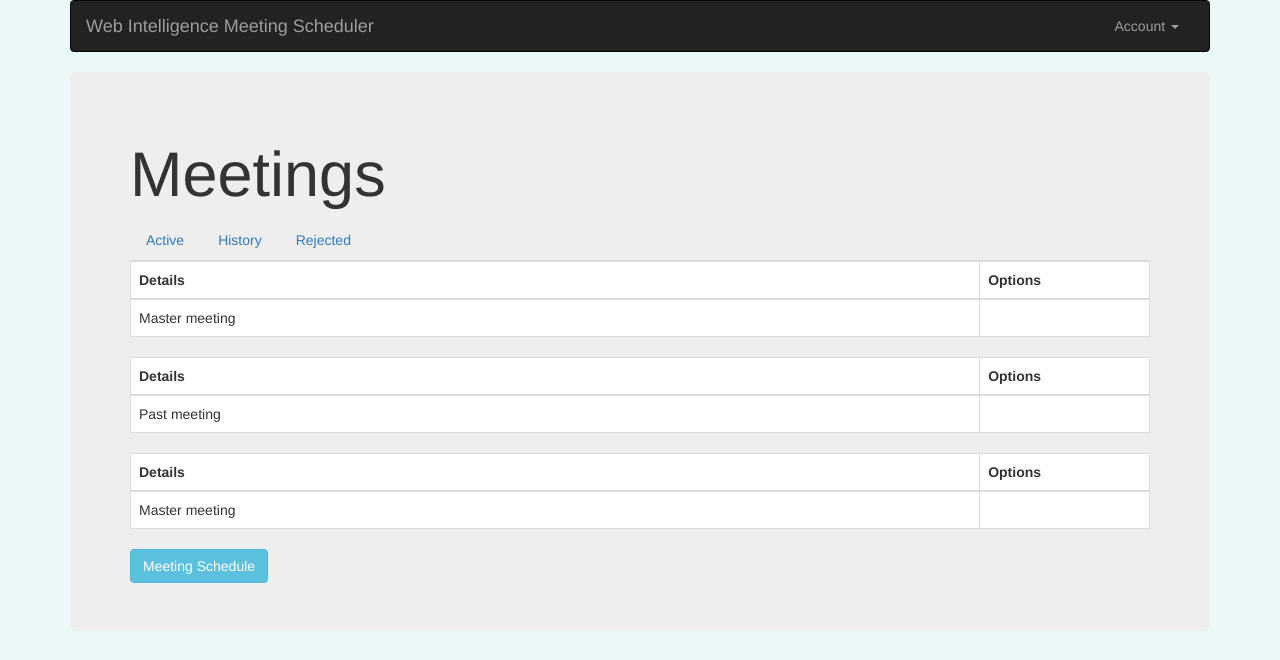
After one commit to ichrist79/WIMS, a PHP site: page /profile.html in a window 1280 px wide. The commit adds this page. Shown: the top 660 px of the page. Run offline with PHP 8.4, Linux system fonts and the light colour scheme.

Commit message:
profile added

```diff
--- a/css/edit.css
+++ b/css/edit.css
@@ -44,7 +44,7 @@ body {
     }
 }
 
-.jumbotron {
+#jumbotron_reg {
     background-image: url('http://www.svucea.com/attachments/Image/register_1.jpg?template=generic');
     background-repeat: no-repeat;
     background-position: center;
--- a/index.html
+++ b/index.html
@@ -34,7 +34,8 @@ and open the template in the editor.
                         <div class="form-group">
                             <input type="password" placeholder="Password" class="form-control">
                         </div>
-                        <button type="submit" class="btn btn-success">Sign in</button>
+                        <a href="profile.html" class="btn btn-primary">Sign In</a>
+                        <!--<button type="submit" class="btn btn-success">Sign in</button>-->
                     </form>
                 </div>
             </div>
@@ -44,7 +45,7 @@ and open the template in the editor.
             <div id="img_button">
                 <img src="https://www.opusmeetingrooms.com/wp-content/themes/office/images/bg/meeting_room_bkg-3.jpg" class="img-responsive">
                 <div id="button">
-                    <p>Welcome to the most sofisticated Meeting Scheduler of the entire Web</p>
+                    <p>Welcome to the most sophisticated Meeting Scheduler of the entire Web</p>
                     <a href="registration.html" class="btn btn-primary btn-lg">Sign Up</a>
                 </div>
             </div>
--- /dev/null
+++ b/profile.html
@@ -0,0 +1,106 @@
+<!DOCTYPE html>
+<!--
+To change this license header, choose License Headers in Project Properties.
+To change this template file, choose Tools | Templates
+and open the template in the editor.
+-->
+<html>
+    <head>
+        <title>Web Intelligence Meeting Scheduler</title>
+        <meta charset="UTF-8">
+        <meta name="viewport" content="width=device-width, initial-scale=1.0">
+        <script src="js/jquery.min.js" type="text/javascript"></script>
+        <script src="js/bootstrap.min.js" type="text/javascript"></script>
+        <link rel="stylesheet" href="css/bootstrap.min.css"/>
+        <link rel="stylesheet" href="css/edit.css"/>
+    </head>
+    <body>
+        <div class="container">
+            <nav class="navbar navbar-inverse">
+                <div class="container-fluid">
+                    <div class="navbar-header">
+                        <button type="button" class="navbar-toggle" data-toggle="collapse" data-target="#navbar" aria-expanded="false" aria-controls="navbar">
+                            <span class="icon-bar"></span>
+                            <span class="icon-bar"></span>
+                            <span class="icon-bar"></span>
+                        </button>
+                        <a class="navbar-brand" href="#">Web Intelligence Meeting Scheduler</a>
+                    </div>
+
+                    <div id="navbar" class="navbar-collapse collapse">
+                        <ul class="nav navbar-nav navbar-right">
+                            <li class="dropdown">
+                                <a href="#" class="dropdown-toggle" data-toggle="dropdown">Account <span class="caret"></span></a>
+                                <ul class="dropdown-menu">
+                                    <li><a href="#">Profile</a></li>
+                                    <li><a href="#">History</a></li>
+                                    <li><a href="#">Meetings</a></li>
+                                    <li class="divider"></li>
+                                    <li class="dropdown-header">Logout</li>
+                                </ul>
+                            </li>
+                        </ul>
+
+                    </div>
+                </div>
+            </nav>
+            <div class="jumbotron">
+                <h1>Meetings</h1>
+                <ul class="nav nav-tabs">
+                    <li class="nav-item">
+                        <a class="nav-link active" href="#active">Active</a>
+                    </li>
+                    <li class="nav-item">
+                        <a class="nav-link" href="#history">History</a>
+                    </li>
+                    <li class="nav-item">
+                        <a class="nav-link" href="#rejected">Rejected</a>
+                    </li>
+                </ul>
+                <div id="active" class="table">
+                    <table class="table table-bordered table-responsive">
+                        <thead>
+                            <th class="col-md-10">Details</th>
+                            <th class="col-md-2">Options</th>
+                        </thead>
+                        <tbody>
+                            <tr>
+                                <td>Master meeting</td>
+                                <td></td>
+                            </tr>
+                        </tbody>
+                    </table>
+                </div>
+                <div id="history" class="table">
+                    <table class="table table-bordered table-responsive">
+                        <thead>
+                            <th class="col-md-10">Details</th>
+                            <th class="col-md-2">Options</th>
+                        </thead>
+                        <tbody>
+                            <tr>
+                                <td>Past meeting</td>
+                                <td></td>
+                            </tr>
+                        </tbody>
+                    </table>
+                </div>
+                <div id="rejected" class="table">
+                    <table class="table table-bordered table-responsive">
+                        <thead>
+                            <th class="col-md-10">Details</th>
+                            <th class="col-md-2">Options</th>
+                        </thead>
+                        <tbody>
+                            <tr>
+                                <td>Master meeting</td>
+                                <td></td>
+                            </tr>
+                        </tbody>
+                    </table>
+                </div>
+                <button class="btn btn-info">Meeting Schedule</button>
+            </div>
+        </div>
+    </body>
+</html>
--- a/registration.html
+++ b/registration.html
@@ -17,7 +17,7 @@ and open the template in the editor.
     <body>
         <div class="container">
 
-            <div class="jumbotron text-center">
+            <div class="jumbotron text-center" id="jumbotron_reg">
                 <h3>Registration Form</h3>
                 <p>We glad you are joining WIMS. Please fill in the form</p>
 
```
